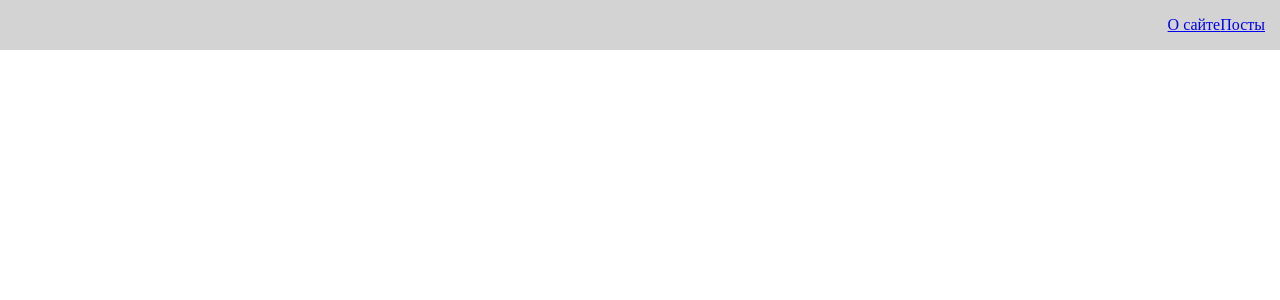
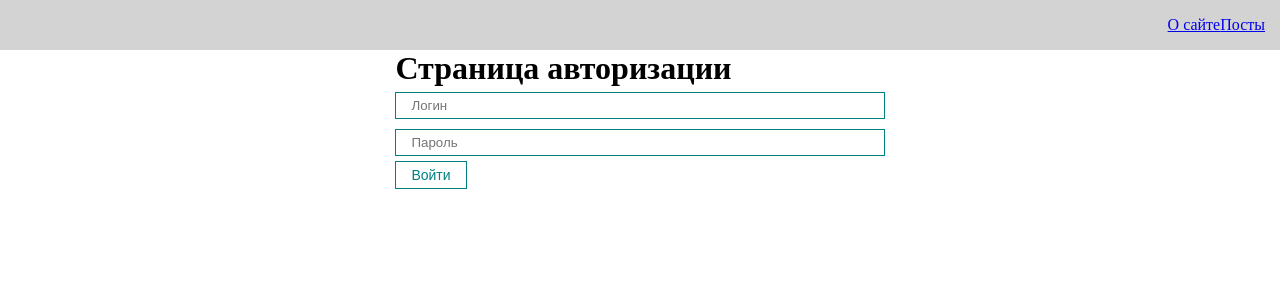
Before and after one commit to dennyaap/PostList-React, a React (Create React App) app: page /login in a window 1280 px wide. Before the commit this address had no page. Shown: the top 300 px of the page. Built offline with nearby package versions, Linux system fonts and the light colour scheme.

Commit message:
added login page

```diff
--- a/src/components/AppRouter.jsx
+++ b/src/components/AppRouter.jsx
@@ -1,18 +1,24 @@
 import React from 'react';
 import {Routes, Route, Navigate} from 'react-router-dom';
-import { routes } from '../router';
+import { privateRoutes, publicRoutes } from '../router';
 
 const AppRouter = () => {
-    return (
+    const isAuth = false;
+    return isAuth ? (
         <Routes>
-            {/* <Route path="/about" element={<About />}/>
-            <Route path="/posts" element={<Posts />}/>
-            <Route path="/posts/:id" element={<PostPage />}/>
-            <Route path="/error" element={<Error />}/> */}
-            {routes.map(route =>
-                <Route path={route.path} element={route.component} />
+            {privateRoutes.map(route =>
+                <Route key={route.path} path={route.path} element={route.component} />
             )}
-            <Route path="/" element={<Navigate to="/posts" />}/>
+            <Route path="*" element={<Navigate to="/posts" />}/>
+        </Routes>
+    )
+    :
+    (
+        <Routes>
+            {publicRoutes.map(route =>
+                <Route key={route.path} path={route.path} element={route.component} />
+            )}
+            <Route path="*" element={<Navigate to="/login" />}/>
         </Routes>
     );
 }
--- /dev/null
+++ b/src/pages/Login.jsx
@@ -0,0 +1,18 @@
+import React from 'react';
+import MyInput from '../components/UI/input/MyInput';
+import MyButton from '../components/UI/button/MyButton';
+
+const Login = () => {
+    return (
+        <div>
+            <h1>Страница авторизации</h1>
+            <form>
+                <MyInput type="text" placeholder='Логин'/>
+                <MyInput type="password" placeholder='Пароль'/>
+                <MyButton>Войти</MyButton>
+            </form>
+        </div>
+    );
+}
+
+export default Login;
--- a/src/router/index.js
+++ b/src/router/index.js
@@ -1,10 +1,14 @@
 import About from "../pages/About";
+import Login from "../pages/Login";
 import PostPage from "../pages/PostPage";
 import Posts from "../pages/Posts";
 
-export const routes = [
+export const privateRoutes = [
     {path: '/about', component: <About />},
     {path: '/posts', component: <Posts />},
     {path: '/posts/:id', component: <PostPage />},
+];
 
-]
+export const publicRoutes = [
+    {path: '/login', component: <Login />}
+];
```
